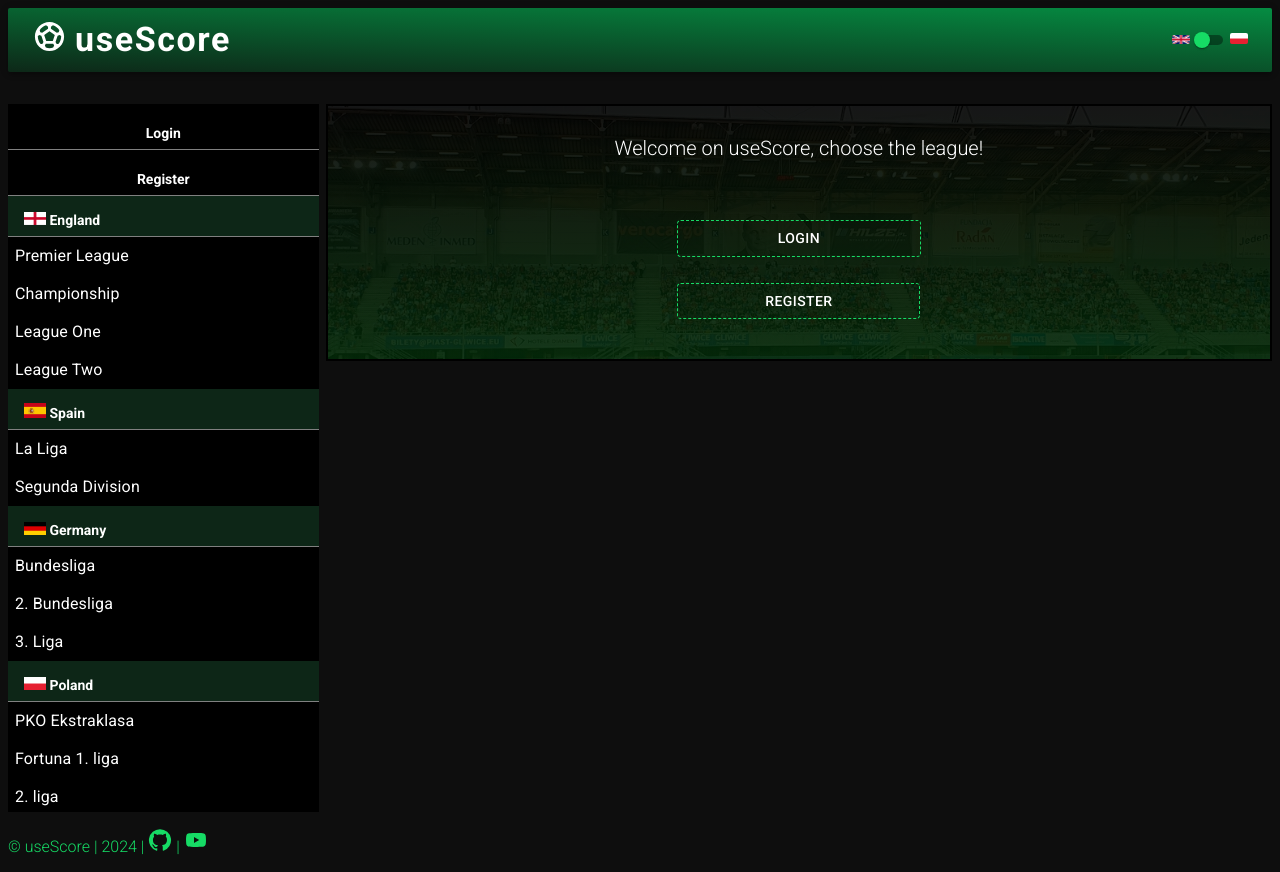
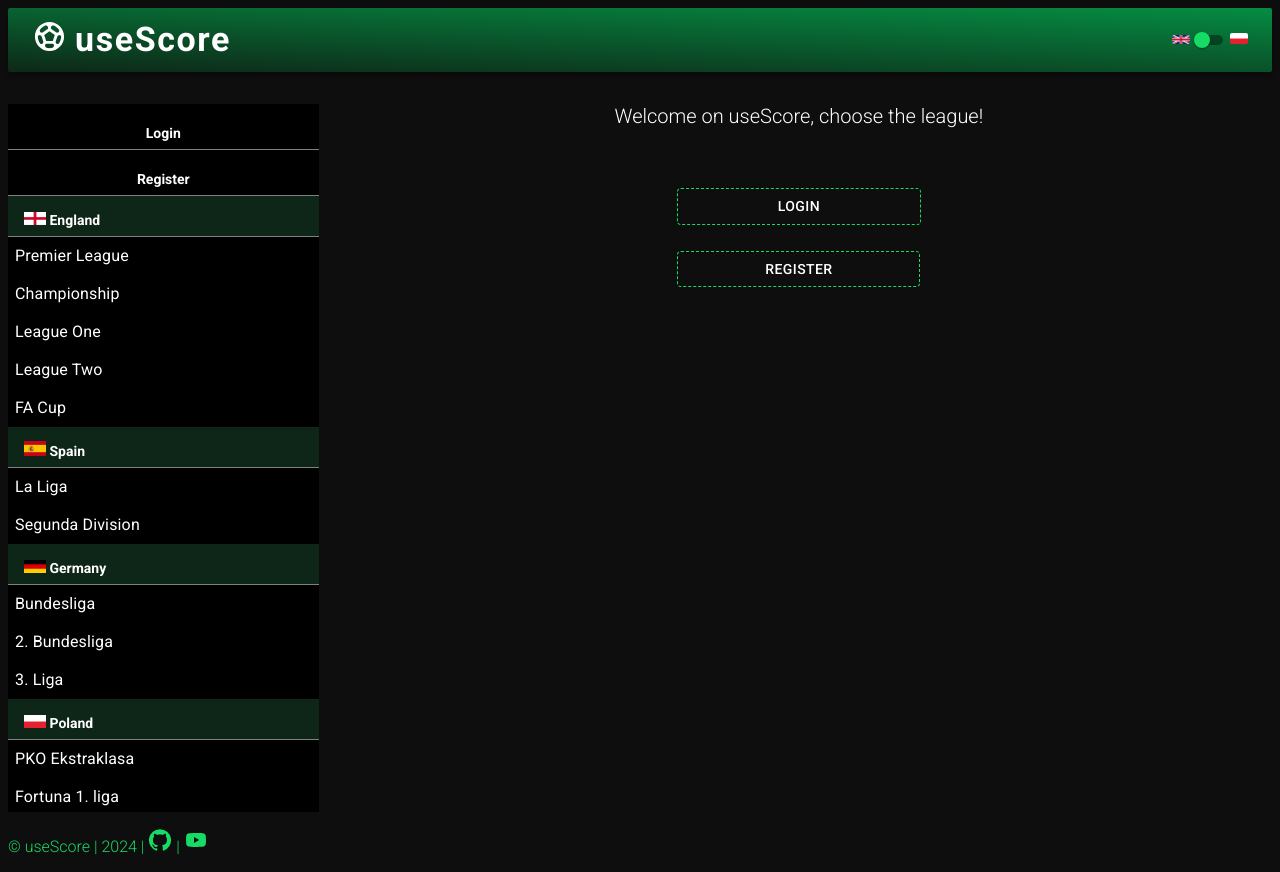
Before and after one commit to kubagoly97/useScore, a React (Vite) app: page / in a window 1280 px wide. Built offline with nearby package versions, Linux system fonts and the light colour scheme.

Commit message:
updated styles on home page andadded basic logic on todays games component

```diff
--- a/src/App.css
+++ b/src/App.css
@@ -64,14 +64,14 @@ html {
   height: auto;
 }
 .ImageOnHomePage {
-  background-image: linear-gradient(rgba(0, 0, 0, 0.9), rgba(2, 40, 7, 0.9)),
-    url("/Stadion.png");
-  border: 2px solid #000000;
-  min-width: 100%;
-  height: auto;
-  background-size: cover;
+  /* background-image: linear-gradient(rgba(0, 0, 0, 0.9), rgba(2, 40, 7, 0.9)),
+    url("/Stadion.png"); */
+  /* border: 2px solid #000000; */
+  /* min-width: 100%; */
+  /* height: auto; */
+  /* background-size: cover; */
+  /* padding: 0px; */
   color: white;
-  padding: 0px;
   margin-top: 2em;
 }
 .LeaguesListOnHomePage {
--- a/src/components/BasicGrid.jsx
+++ b/src/components/BasicGrid.jsx
@@ -33,7 +33,7 @@ function ClubCard({ club }) {
         <Item
           sx={{
             bgcolor: "#16DB65",
-            border: "2px dashed #0D2818",
+            border: "1px dashed #0D2818",
             "&:hover": {
               backgroundColor: "#04471C",
               opacity: [0.8, 0.8, 0.8],
--- a/src/components/ClubsList.jsx
+++ b/src/components/ClubsList.jsx
@@ -44,7 +44,7 @@ export default function ClubsList() {
           maxWidth: "100%",
           backgroundColor: "rgba(0,0,0,0.4)",
           borderRadius: "6px",
-          border: "2px dashed #0D2818",
+          border: "0.5px dashed #0D2818",
         }}
       >
         {yourClubsList.length &&
--- a/src/components/FavouriteMatchesList.jsx
+++ b/src/components/FavouriteMatchesList.jsx
@@ -33,9 +33,9 @@ export default function FavouriteMatchesList() {
         dense
         sx={{
           flexGrow: 1,
-          backgroundColor: "rgba(0,0,0,0.2)",
-          borderTop: "2px dashed #0D2818",
-          borderBottom: "2px dashed #0D2818",
+          // backgroundColor: "rgba(0,0,0,0.2)",
+          // borderTop: "2px dashed #0D2818",
+          // borderBottom: "2px dashed #0D2818",
         }}
       >
         {yourFollowingMatches.length &&
@@ -43,6 +43,10 @@ export default function FavouriteMatchesList() {
             const labelId = `checkbox-list-secondary-label-${match}`;
             return (
               <ListItem
+                sx={{
+                  borderBottom: "0.5px solid grey",
+                  padding: "3px 0px 3px 0px",
+                }}
                 key={i}
                 disablePadding
                 secondaryAction={
--- a/src/components/HomePage.jsx
+++ b/src/components/HomePage.jsx
@@ -129,20 +129,3 @@ export default function HomePage() {
     </>
   );
 }
-
-function TodaysGames() {
-  const { language, todaysGames } = useProps();
-  return (
-    <div>
-      Today are playing:
-      <ul>
-        {todaysGames.length > 0 && (
-          <li>
-            {todaysGames[0].match_hometeam_name} -{" "}
-            {todaysGames[0].match_awayteam_name} | {todaysGames[0].match_time}
-          </li>
-        )}
-      </ul>
-    </div>
-  );
-}
--- a/src/components/Register.jsx
+++ b/src/components/Register.jsx
@@ -4,7 +4,7 @@ import Card from "@mui/material/Card";
 import CardActions from "@mui/material/CardActions";
 import CardContent from "@mui/material/CardContent";
 import CardMedia from "@mui/material/CardMedia";
-import { useState, useEffect, useContext } from "react";
+import { useState, useEffect } from "react";
 import { useAuthContext } from "../hooks/useAuthContext";
 import { Stack } from "@mui/material";
 import Alert from "@mui/material/Alert";
--- a/src/components/TodaysGamesList.jsx
+++ b/src/components/TodaysGamesList.jsx
@@ -9,13 +9,17 @@ import Grid from "@mui/material/Grid";
 function renderRow(props) {
   const { index, style, data } = props;
   const matchStyle = { textAlign: "center", color: "white", fontWeight: "100" };
+  const { linkStyle } = useProps();
+
   return (
     <ListItem style={style} key={index} component="div" disablePadding>
       <ListItemButton>
         {console.log("itemData: ", data)}
         <Grid container spacing={2}>
           <Grid item xs={2} sx={matchStyle}>
-            {data[index].match_time}
+            {!data[index].match_status.length
+              ? data[index].match_time
+              : `${data[index].match_status}'`}
           </Grid>
           <Grid item xs={1}>
             <img
@@ -25,9 +29,14 @@ function renderRow(props) {
             />
           </Grid>
           <Grid item xs={8} sx={matchStyle}>
-            {data[index].match_hometeam_name} {data[index].match_hometeam_score}
-            -{data[index].match_awayteam_score}{" "}
-            {data[index].match_awayteam_name}
+            <a href={`/${data[index].match_hometeam_id}`} style={linkStyle}>
+              {data[index].match_hometeam_name}
+            </a>{" "}
+            {data[index].match_hometeam_score}-
+            {data[index].match_awayteam_score}{" "}
+            <a href={`/${data[index].match_awayteam_id}`} style={linkStyle}>
+              {data[index].match_awayteam_name}
+            </a>
           </Grid>
           <Grid item xs={1}>
             <img
@@ -43,7 +52,7 @@ function renderRow(props) {
 }
 
 export default function TodaysGamesList() {
-  const { language, todaysGames } = useProps();
+  const { todaysGames } = useProps();
 
   return (
     <>
--- a/src/context/Context.jsx
+++ b/src/context/Context.jsx
@@ -42,6 +42,7 @@ export const ContextProvider = ({ children }) => {
         { leagueName: "Championship", leagueId: 153 },
         { leagueName: "League One", leagueId: 154 },
         { leagueName: "League Two", leagueId: 145 },
+        { leagueName: "FA Cup", leagueId: 146 },
       ],
       countryBadge: "Anglia.png",
       englishCountryName: "England",
@@ -228,6 +229,15 @@ export const ContextProvider = ({ children }) => {
       polishCountryName: "Słowacja",
     },
     {
+      leagues: [
+        { leagueName: "1. SNL", leagueId: 296 },
+        { leagueName: "2. SNL", leagueId: 294 },
+      ],
+      countryBadge: "Slovenia.png",
+      englishCountryName: "Slovenia",
+      polishCountryName: "Słowenia",
+    },
+    {
       leagues: [{ leagueName: "Liga Profesional", leagueId: 44 }],
       countryBadge: "Argentina.png",
       englishCountryName: "Argentina",
@@ -243,7 +253,11 @@ export const ContextProvider = ({ children }) => {
       polishCountryName: "Dania",
     },
   ];
-  const linkStyle = { color: "white", textDecoration: "none" };
+  const linkStyle = {
+    color: "white",
+    textDecoration: "none",
+  };
+
   const dayOfTheWeek =
     (todaysDate.$W === 1 && "Monday") ||
     (todaysDate.$W === 2 && "Tuesday") ||
```
Also changed, not shown: public/Slovenia.png (added).
